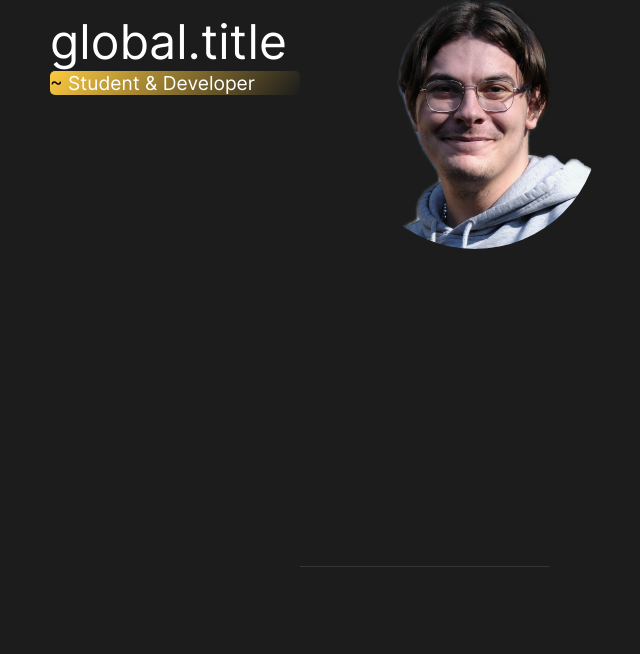
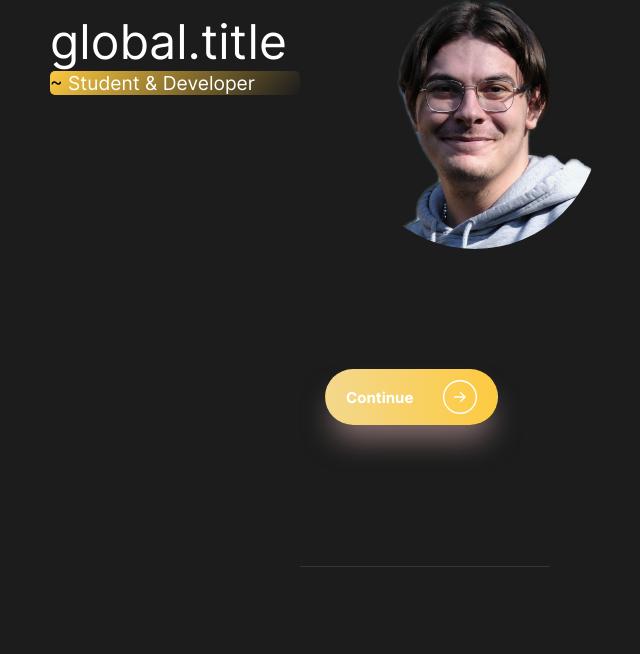
Before and after one commit to RomainMILLAN/Romain-MILLAN-Website, a Symfony app: template templates/portfolio/portfolio.html.twig in a window 1280 px wide. Shown: the part 154-808 px from the top of the page, without its empty margins (215-855 px from the left). Run offline with Twig, Linux system fonts and the light colour scheme; the template is opened without the code that fills it, so the values that code supplies are empty; style sheets or scripts are compiled from the project's sources; some libraries are stand-ins or nearby versions.

Commit message:
Homepage next button

```diff
--- a/assets/styles/common/_cta_next.scss
+++ b/assets/styles/common/_cta_next.scss
@@ -1,53 +1,37 @@
-.cta_next_button {
-  z-index: initial;
-  background: $primary;
-  color: white;
-  font-family: inherit;
-  padding-left: 1.2em;
-  font-size: 17px;
-  font-weight: 500;
-  border-radius: 0.9em;
-  border: none;
-  letter-spacing: 0.05em;
+button {
+  cursor: pointer;
+  font-weight: 700;
+  font-family: Helvetica,"sans-serif";
+  transition: all .2s;
+  padding: 10px 20px;
+  border-radius: 100px;
+  background: white;
+  border: 1px solid transparent;
   display: flex;
   align-items: center;
-  box-shadow: inset 0 0 1.6em -0.6em #714da6;
-  overflow: hidden;
-  position: relative;
-  height: 2.8em;
-  padding-right: 3.3em;
+  font-size: 15px;
+  gap: 20px;
+  color: white;
   cursor: pointer;
+  background: linear-gradient(to right, #f3d88d, #fdca40);
+  box-shadow: 0 20px 30px -7px rgba(253, 202, 202, 0.5);
 }
 
-.cta_next_button .icon {
-  background: white;
-  margin-left: 1em;
-  position: absolute;
-  display: flex;
-  align-items: center;
-  justify-content: center;
-  height: 2.2em;
-  width: 2.2em;
-  border-radius: 0.7em;
-  box-shadow: 0.1em 0.1em 0.6em 0.2em $primary;
-  right: 0.3em;
-  transition: all 0.3s;
+button:hover {
+  background: linear-gradient(to right, #fdca40, #f3d88d);
+  box-shadow: 0 20px 30px -7px rgba(253, 202, 202, 0.5);
 }
 
-.cta_next_button:hover .icon {
-  width: calc(100% - 0.6em);
+button > svg {
+  width: 34px;
+  margin-left: 10px;
+  transition: transform .3s ease-in-out;
 }
 
-.cta_next_button .icon svg {
-  width: 1.1em;
-  transition: transform 0.3s;
-  color: $primary;
+button:hover svg {
+  transform: translateX(5px);
 }
 
-.cta_next_button:hover .icon svg {
-  transform: translateX(0.1em);
-}
-
-.cta_next_button:active .icon {
+button:active {
   transform: scale(0.95);
 }
--- a/assets/styles/portfolio/_home.scss
+++ b/assets/styles/portfolio/_home.scss
@@ -71,8 +71,6 @@
   .home_button_next {
     width: 200px;
     margin: 7.5rem auto auto;
-
-    //@import '../components/portfolio/nextAnimatedButton';
   }
 
 }
--- a/templates/portfolio/components/home.html.twig
+++ b/templates/portfolio/components/home.html.twig
@@ -17,19 +17,13 @@
 	</div>
 
 	<div class="home_button_next">
-		<div id="home_button-next">
-			{# <a onclick="scrollToIdDiv('aboutme')" class="cta_next_button">
-				{{ 'portfolio.home.continue'|trans }}
-
-				<div class="icon">
-					<svg height="24" width="24" viewbox="0 0 24 24" xmlns="http://www.w3.org/2000/svg">
-						<path d="M0 0h24v24H0z" fill="none"></path>
-						<path d="M16.172 11l-5.364-5.364 1.414-1.414L20 12l-7.778 7.778-1.414-1.414L16.172 13H4v-2z"></path>
-					</svg>
-				</div>
-
-			</a> #}
-		</div>
+		<button onclick="scrollToIdDiv('aboutme')" class="next_button">
+			<span>Continue</span>
+			<svg xmlns="http://www.w3.org/2000/svg" fill="none" viewBox="0 0 74 74" height="34" width="34">
+				<circle stroke-width="3" stroke="white" r="35.5" cy="37" cx="37"></circle>
+				<path fill="white" d="M25 35.5C24.1716 35.5 23.5 36.1716 23.5 37C23.5 37.8284 24.1716 38.5 25 38.5V35.5ZM49.0607 38.0607C49.6464 37.4749 49.6464 36.5251 49.0607 35.9393L39.5147 26.3934C38.9289 25.8076 37.9792 25.8076 37.3934 26.3934C36.8076 26.9792 36.8076 27.9289 37.3934 28.5147L45.8787 37L37.3934 45.4853C36.8076 46.0711 36.8076 47.0208 37.3934 47.6066C37.9792 48.1924 38.9289 48.1924 39.5147 47.6066L49.0607 38.0607ZM25 38.5L48 38.5V35.5L25 35.5V38.5Z"></path>
+			</svg>
+		</button>
 	</div>
 
 </div>
```
